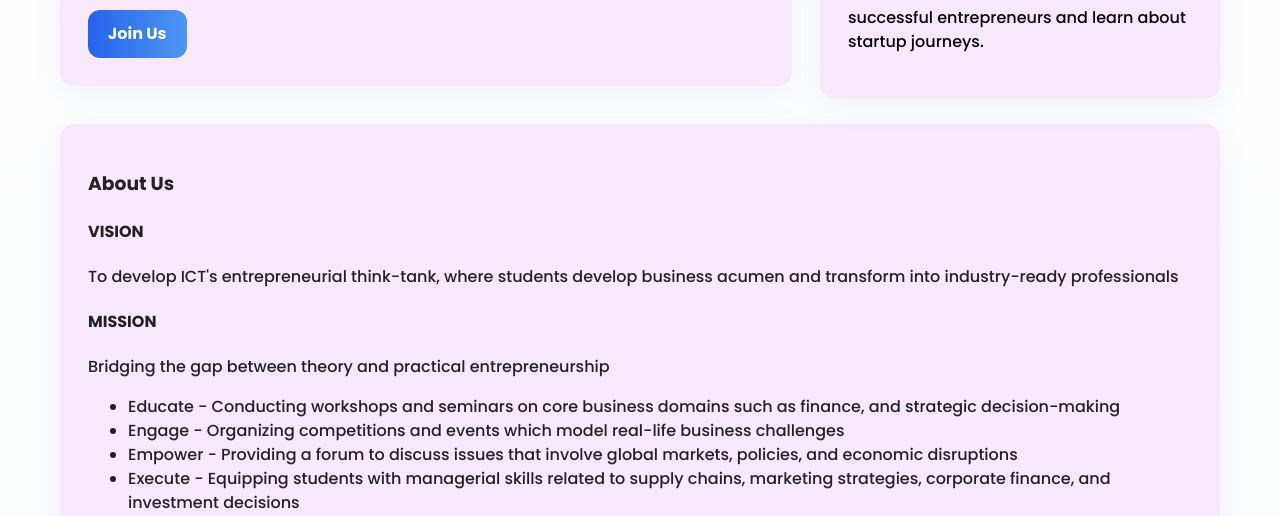
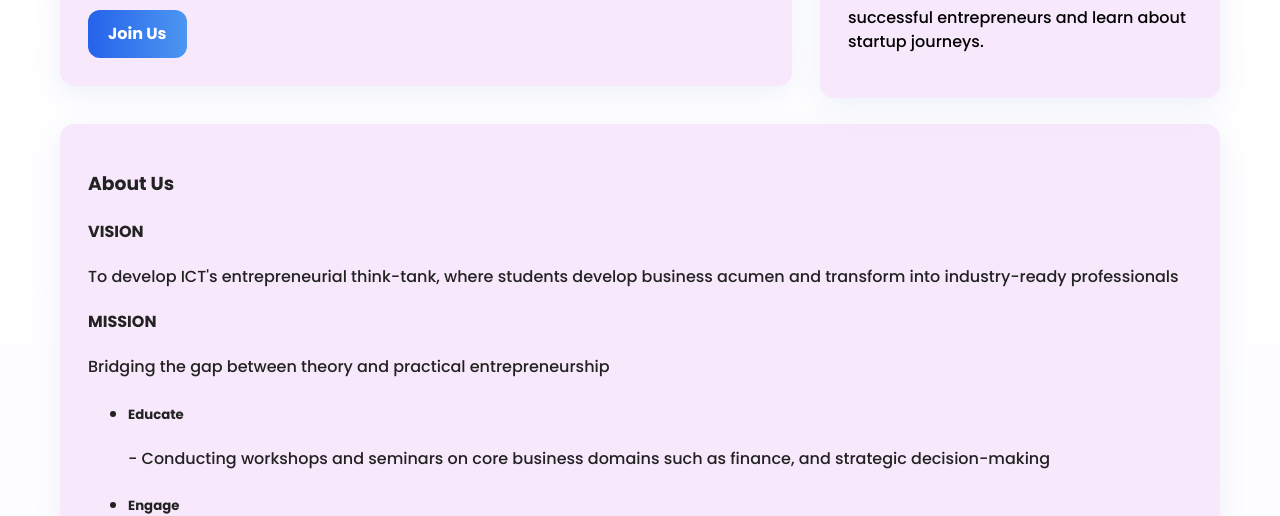
Before and after one commit to ECellICT/Main-page, a plain HTML site: page index.html in a window 1280 px wide. Shown: the part 286-802 px from the top of the page. Drawn offline with Linux system fonts and the light colour scheme.

Commit message:
Update index.html

```diff
--- a/index.html
+++ b/index.html
@@ -89,10 +89,10 @@ To develop  ICT's entrepreneurial think-tank, where students develop business ac
 <h4>MISSION</h4>
 Bridging the gap between theory and practical entrepreneurship
 <ul>
-<li>Educate - Conducting workshops and seminars on core business domains such as finance, and strategic decision-making</li>
-<li>Engage - Organizing competitions and events which model real-life business challenges</li>
-<li>Empower - Providing a forum to discuss issues that involve global markets, policies, and economic disruptions</li>
-<li>Execute - Equipping students with managerial skills related to supply chains, marketing strategies, corporate finance, and investment decisions</li>
+<li><h5>Educate</h5> - Conducting workshops and seminars on core business domains such as finance, and strategic decision-making</li>
+<li><h5>Engage</h5> - Organizing competitions and events which model real-life business challenges</li>
+<li><h5>Empower</h5> - Providing a forum to discuss issues that involve global markets, policies, and economic disruptions</li>
+<li><h5>Execute</h5> - Equipping students with managerial skills related to supply chains, marketing strategies, corporate finance, and investment decisions</li>
 </ul>
 </p>
     </div>
```
